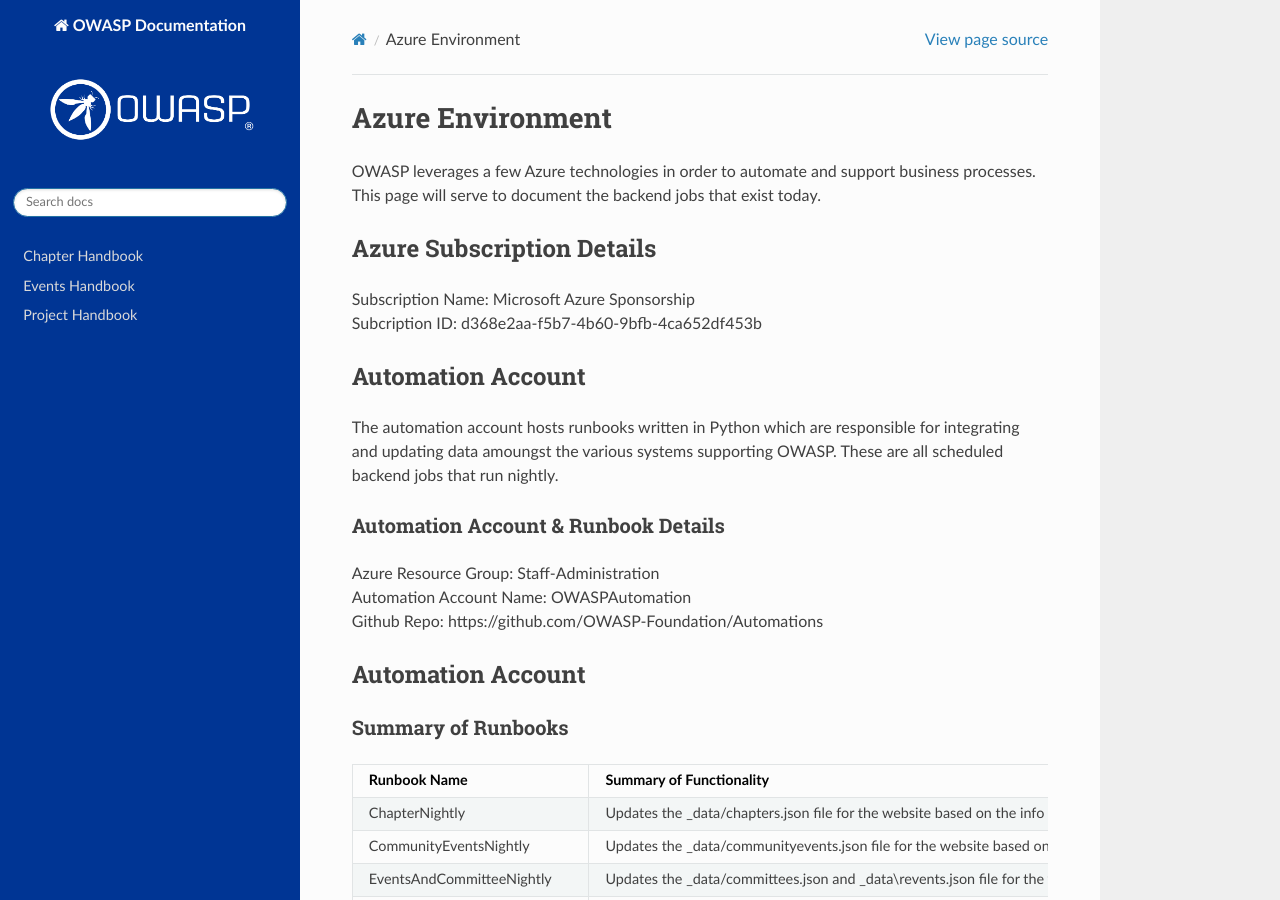
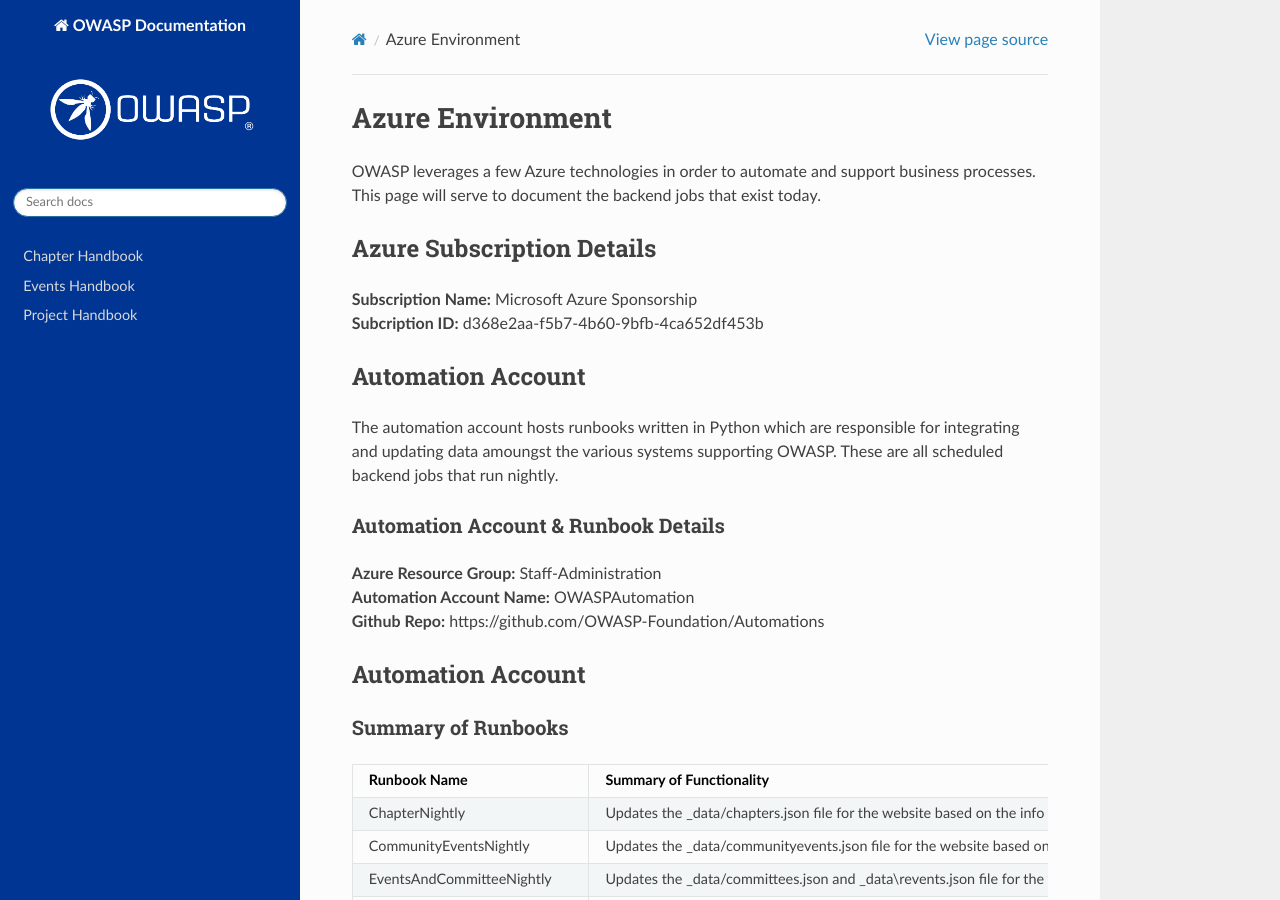
Before and after one commit to OWASP/docs, a Sphinx documentation site: the page built from source/infrastructure/azure-backend.md, in a window 1280 px wide and 900 px high. Built offline with Sphinx 7.4.7 and the Read the Docs theme 2.0.0, drawn with Linux system fonts in a browser that asks for light colours.

```diff
--- a/source/infrastructure/azure-backend.md
+++ b/source/infrastructure/azure-backend.md
@@ -2,17 +2,17 @@
 OWASP leverages a few Azure technologies in order to automate and support business processes.  This page will serve to document the backend jobs that exist today.
 
 ### Azure Subscription Details
-Subscription Name: Microsoft Azure Sponsorship <br>
-Subcription ID: d368e2aa-f5b7-4b60-9bfb-4ca652df453b
+**Subscription Name:** Microsoft Azure Sponsorship <br>
+**Subcription ID:** d368e2aa-f5b7-4b60-9bfb-4ca652df453b
 
 ## Automation Account
 
 The automation account hosts runbooks written in Python which are responsible for integrating and updating data amoungst the various systems supporting OWASP. These are all scheduled backend jobs that run nightly.
 
 ### Automation Account & Runbook Details
- Azure Resource Group: Staff-Administration<br>
- Automation Account Name: OWASPAutomation<br>
- Github Repo: https://github.com/OWASP-Foundation/Automations
+ **Azure Resource Group:** Staff-Administration<br>
+ **Automation Account Name:** OWASPAutomation<br>
+ **Github Repo:** https://github.com/OWASP-Foundation/Automations
 
 ## Automation Account
 
```
